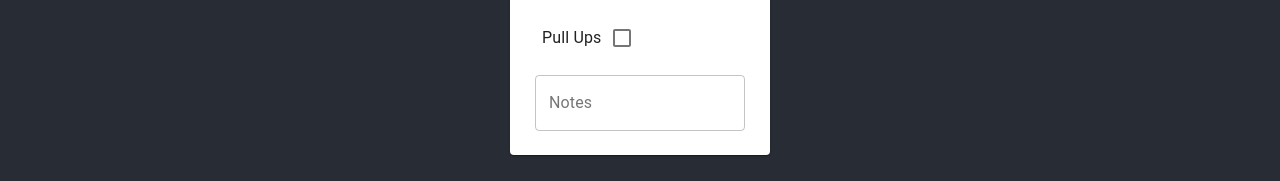
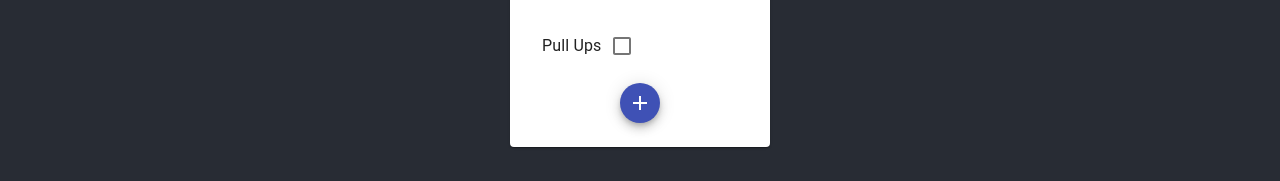
Before and after one commit to TateDeVito/fitnessProject, a React (Create React App) app in the folder fitness-app/: page / in a window 1280 px wide. Shown: the part 427-608 px from the top of the page. Built offline with nearby package versions, Linux system fonts and the light colour scheme.

Commit message:
Add workout button added

```diff
--- a/fitness-app/src/WorkoutScreen/Routine/Workout/Workout.tsx
+++ b/fitness-app/src/WorkoutScreen/Routine/Workout/Workout.tsx
@@ -3,6 +3,7 @@ import {
   Card,
   CardContent,
   Checkbox,
+  Fab,
   IconButton,
   List,
   ListItem,
@@ -10,6 +11,7 @@ import {
   TextField
 } from "@material-ui/core";
 import { Edit, Delete } from "@material-ui/icons";
+import AddIcon from "@material-ui/icons/Add";
 
 export default function Workout() {
   // TODO: Make name, and exercise list editable
@@ -24,8 +26,8 @@ export default function Workout() {
 
   // A location?
 
-  // A notes section
-  const [notes, setNotes] = useState<string>("");
+  // TODO: A notes section
+  // const [notes, setNotes] = useState<string>("");
 
   // Edit button
   // An edit mode; when on, add and delete workouts will show up
@@ -65,6 +67,15 @@ export default function Workout() {
     return;
   }
 
+  function AddExercise() {
+    // Has a button that, when clicked, shows a textfield that can be filled out with a new exercise
+    return (
+      <Fab size="small" color="primary">
+        <AddIcon />
+      </Fab>
+    );
+  }
+
   return (
     <div>
       <Card>
@@ -79,17 +90,8 @@ export default function Workout() {
           {/* TODO: Make name, and exercise list editable */}
           {/* List of exercises */}
           <ExerciseList />
-          {/* Notes */}
-          <TextField
-            multiline
-            label="Notes"
-            rowsMax="4"
-            defaultValue={notes}
-            variant="outlined"
-            onChange={event => {
-              setNotes(event.target.value);
-            }}
-          />
+          <AddExercise />
+          <br />
         </CardContent>
       </Card>
     </div>
```
